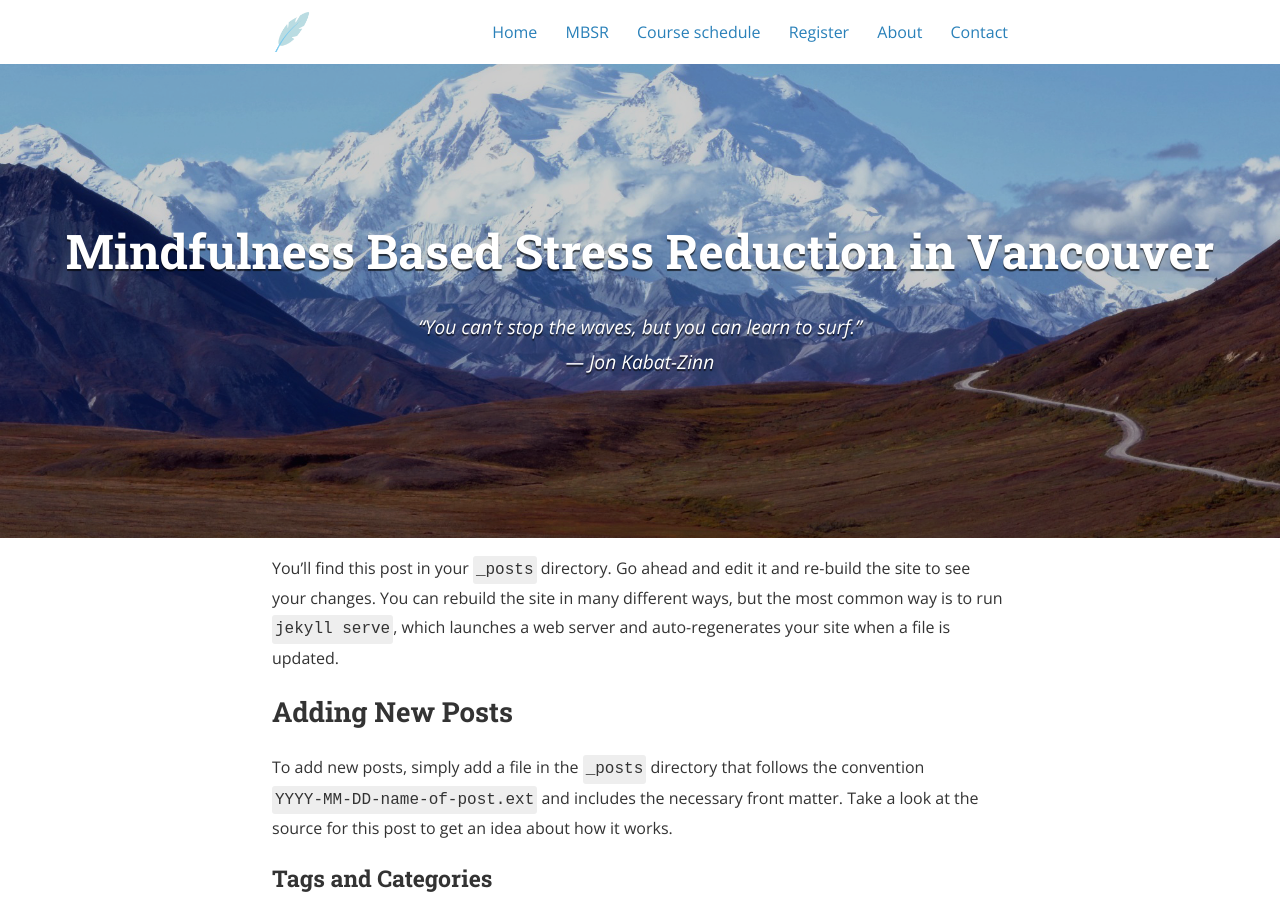
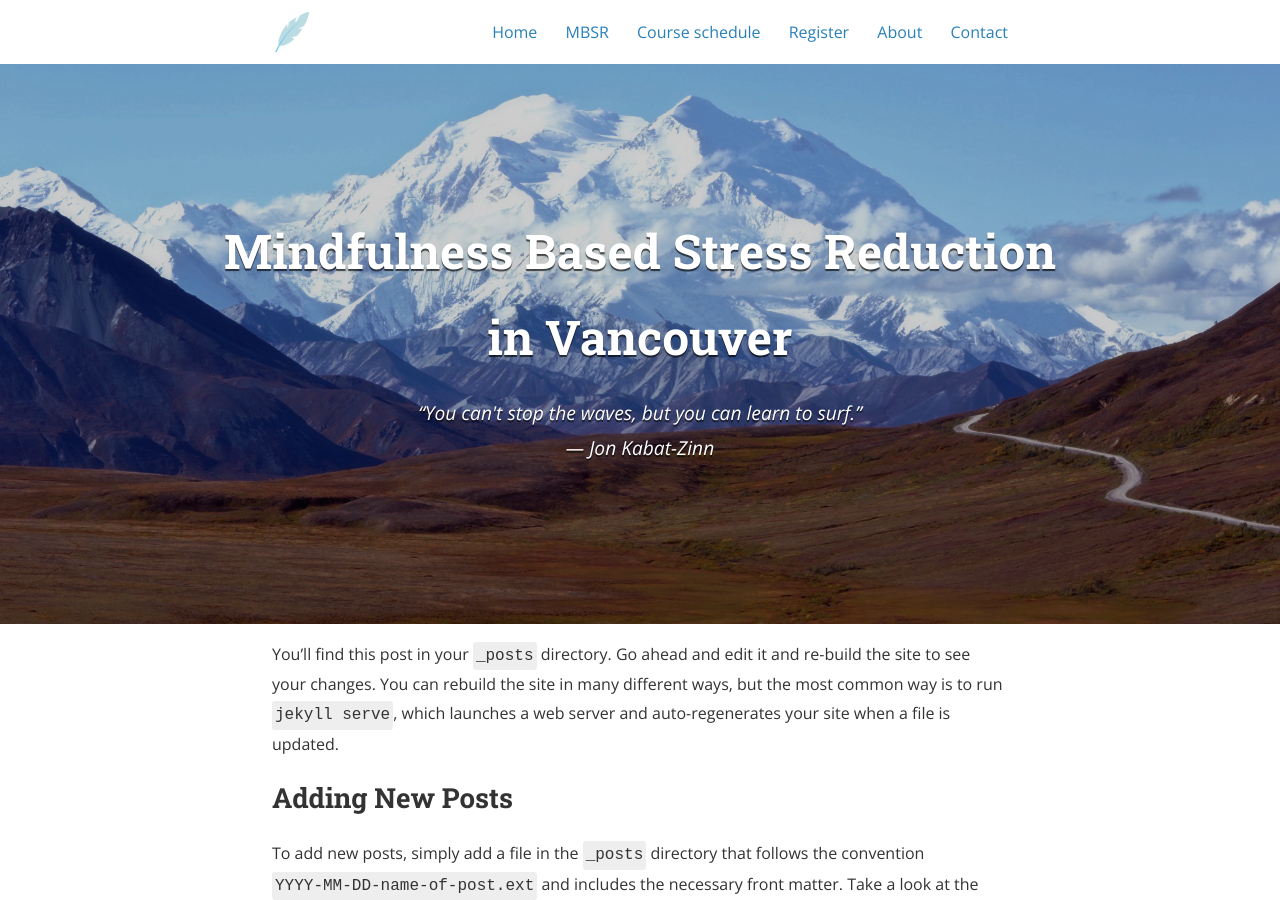
Before and after one commit to mindfulnessone/mindfulnessone.github.io, a Jekyll site: the page built from index.md, in a window 1280 px wide and 900 px high. Built offline with Jekyll 4.4.1, drawn with Linux system fonts in a browser that asks for light colours; nearby versions of some CDN libraries; some of the changed text lies outside the part shown.

Commit message:
2-line header

```diff
--- a/_config.yml
+++ b/_config.yml
@@ -9,7 +9,7 @@ exclude:
   - "/vendor/"
 
 # Site settings
-title: Mindfulness Based Stress Reduction in Vancouver
+title: Mindfulness Based Stress Reduction<br> in Vancouver
 subtitle: “You can't stop the waves, but you can learn to surf.”<br>― Jon Kabat-Zinn
 
 email: katarina.mindfulness@gmail.com
```
